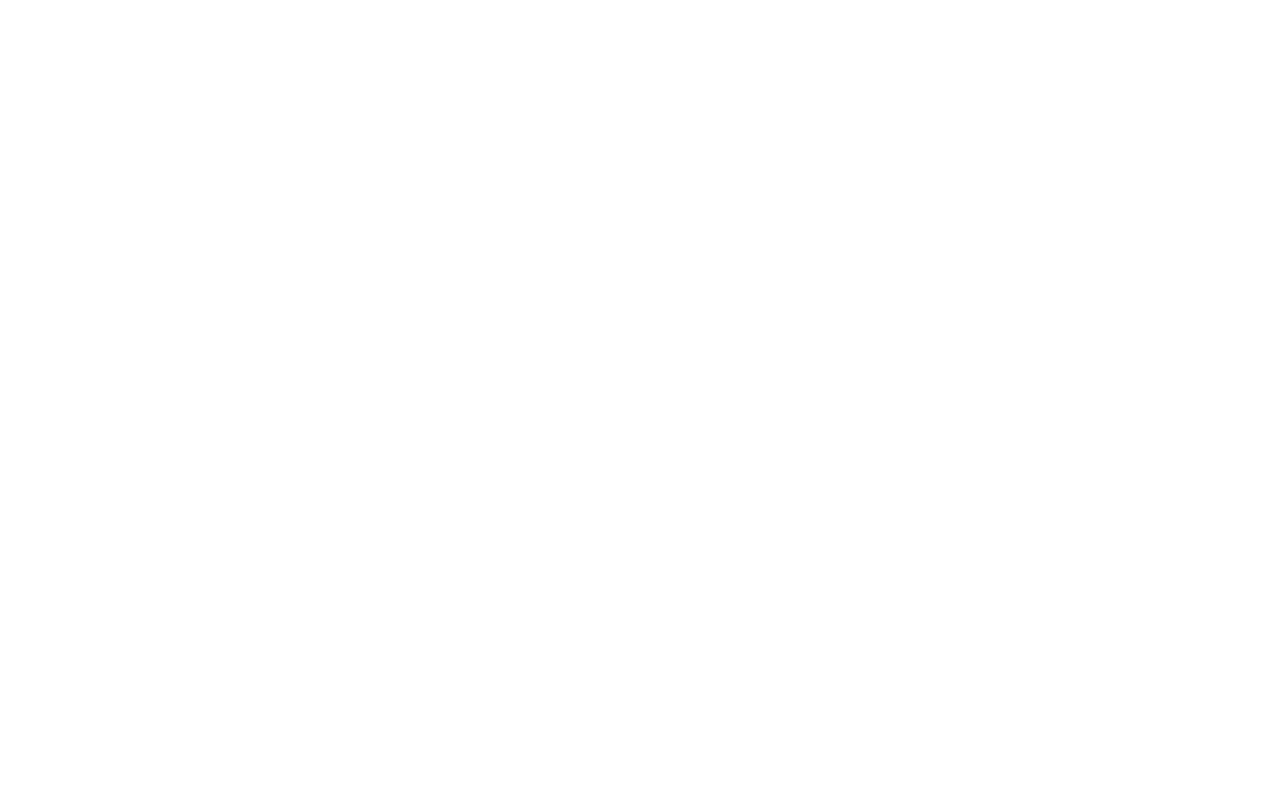
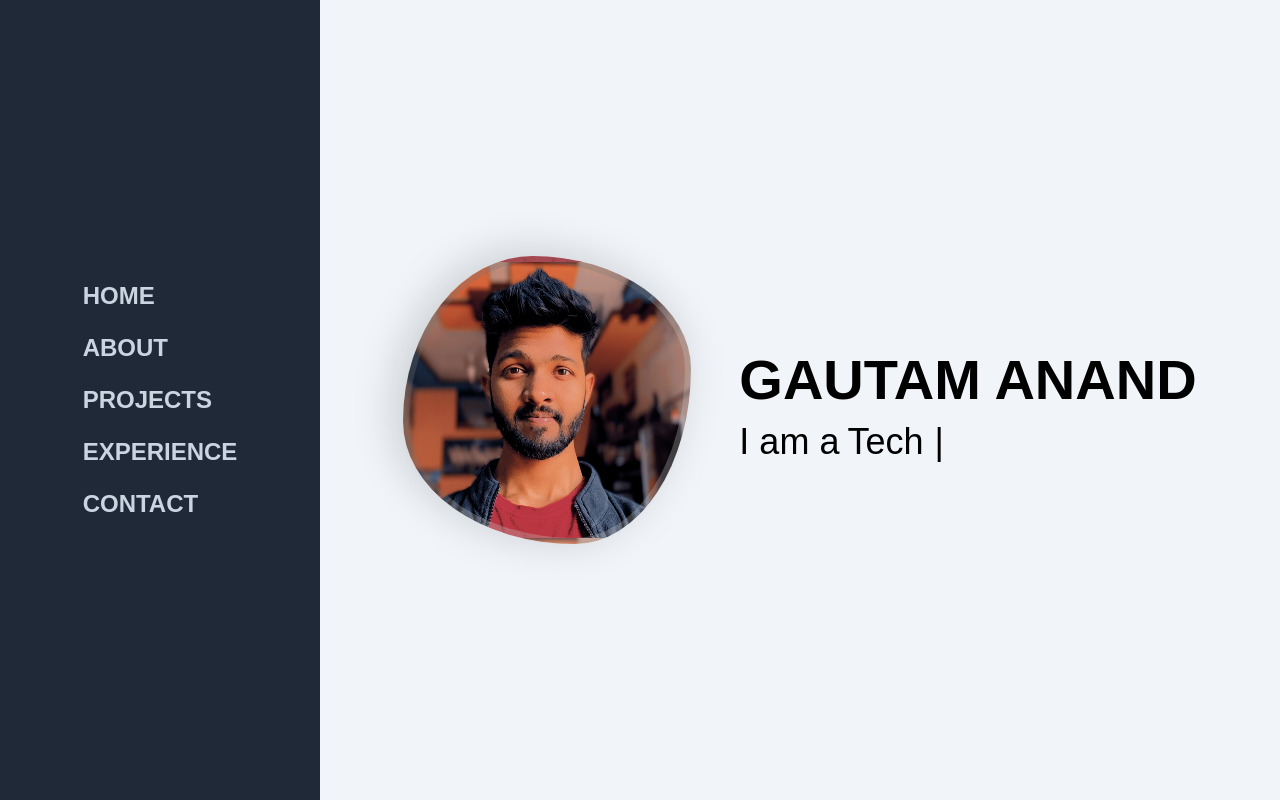
Before and after one commit to localhostd3veloper/portfolio, a React (Create React App) app: page / in a window 1280 px wide. Built offline with nearby package versions, Linux system fonts and the light colour scheme.

Commit message:
tailwind updates

```diff
--- a/src/App.tsx
+++ b/src/App.tsx
@@ -1,5 +1,13 @@
+import Body from "./components/Body";
+import Sidebar from "./components/Sidebar";
+
 function App() {
-  return <div className="App"></div>;
+  return (
+    <div className="h-screen bg-slate-100 flex">
+      <Sidebar />
+      <Body />
+    </div>
+  );
 }
 
 export default App;
--- a/src/index.css
+++ b/src/index.css
@@ -7,3 +7,26 @@
 body {
   font-family: "Raleway", sans-serif;
 }
+
+.fucking-animation {
+  border: inset 6px rgba(200, 200, 200, 0.3);
+  animation: morphing 10s ease-out infinite;
+  border-radius: 60% 40% 30% 70%/60% 30% 70% 40%;
+}
+
+@keyframes morphing {
+  0% {
+    border-radius: 30% 70% 70% 30% / 30% 30% 70% 70%;
+    box-shadow: 15px 15px 50px rgba(0, 0, 0, 0.2);
+  }
+  25% {
+    border-radius: 58% 42% 75% 25% / 76% 46% 54% 24%;
+  }
+  50% {
+    border-radius: 50% 50% 33% 67% / 55% 27% 73% 45%;
+    box-shadow: -10px -5px 50px rgba(0, 0, 0, 0.2);
+  }
+  75% {
+    border-radius: 33% 67% 58% 42% / 63% 68% 32% 37%;
+  }
+}
--- a/tailwind.config.js
+++ b/tailwind.config.js
@@ -1,10 +1,13 @@
 /** @type {import('tailwindcss').Config} */
 module.exports = {
-  content: [
-    "./src/**/*.{js,jsx,ts,tsx}",
-  ],
+  content: ["./src/**/*.{js,jsx,ts,tsx}"],
   theme: {
-    extend: {},
+    extend: {
+      // background Image
+      backgroundImage: (theme) => ({
+        main: "url('/src/assets/profile.jpg')",
+      }),
+    },
   },
   plugins: [],
-}
+};
```
Also changed, not shown: 1 other file (tests, documents, lock files or other folders).
